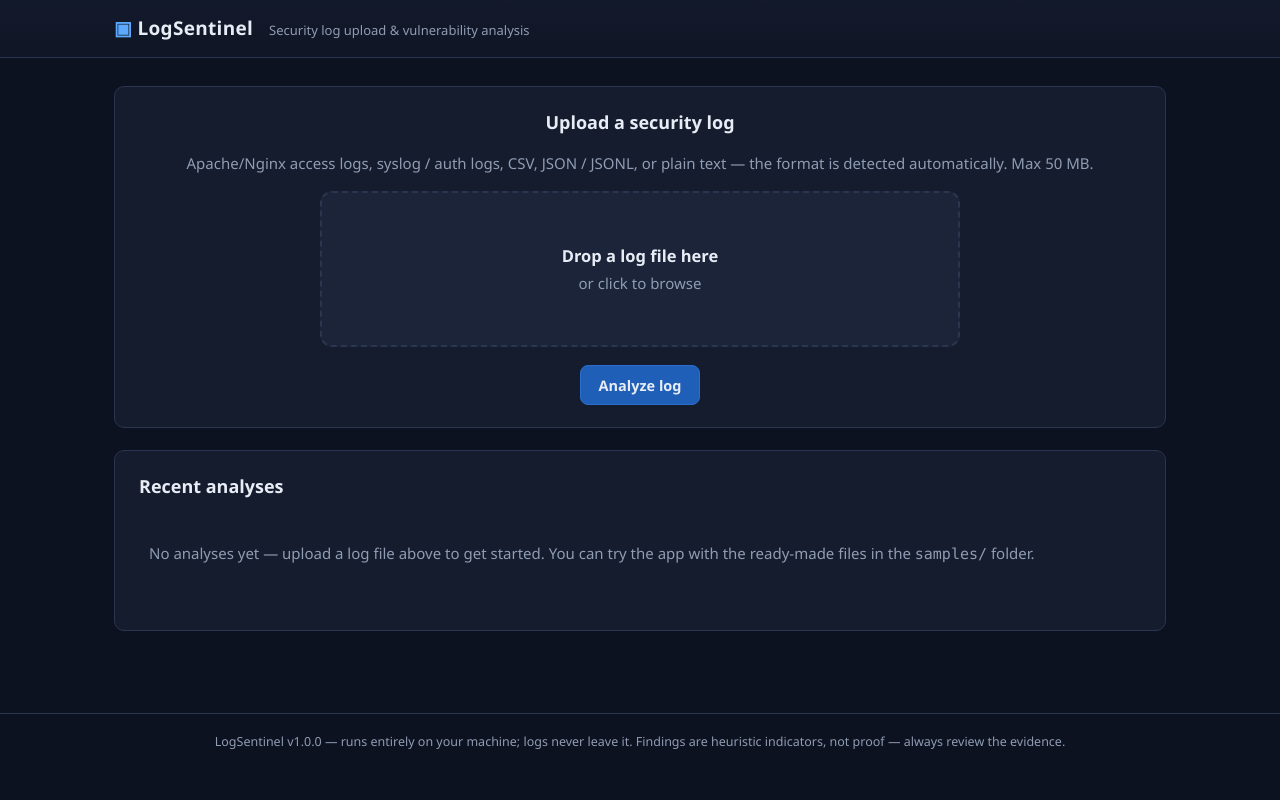
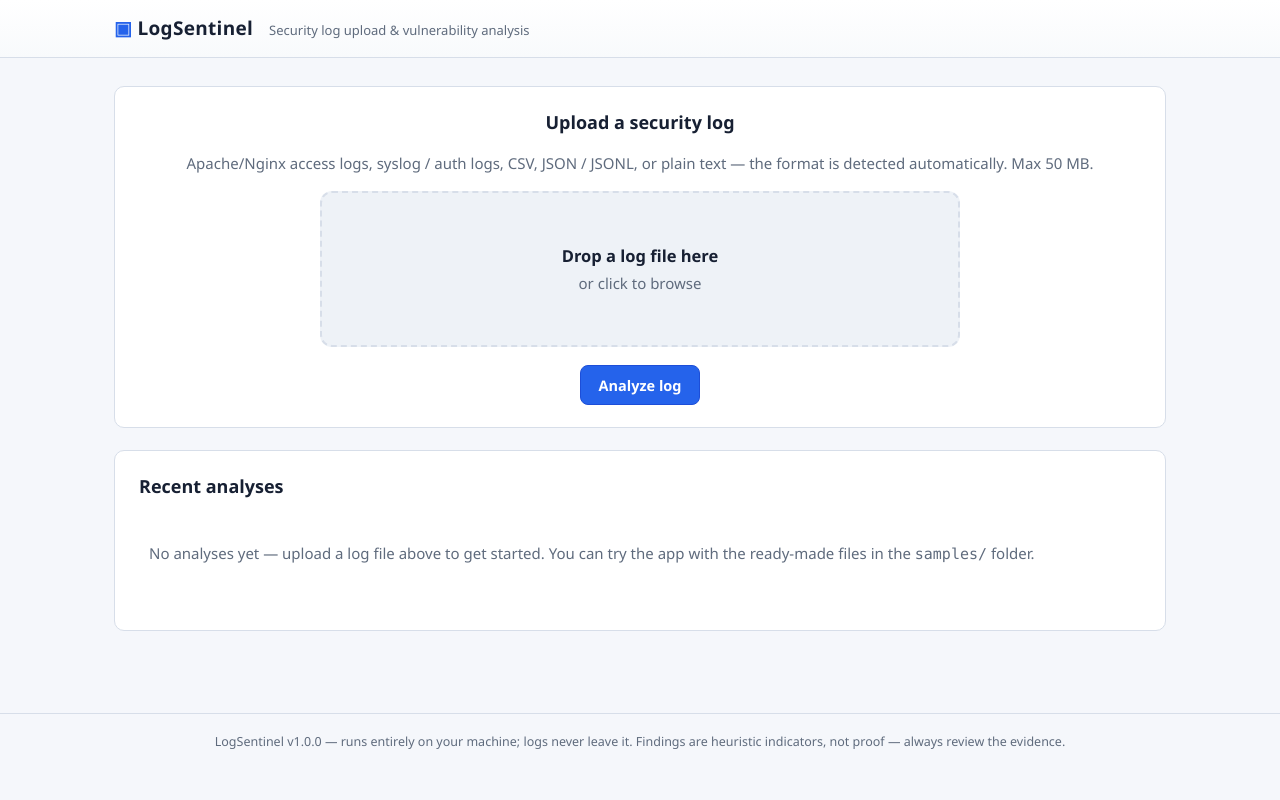
Before and after one commit to maximus-code-repo/factoryai, a Flask app: page / in a window 1280 px wide. Run offline with Flask 3, Linux system fonts and the light colour scheme.

Commit message:
Update website color scheme
Co-authored-by: factory-droid[bot] <138933559+factory-droid[bot]@users.noreply.github.com>

```diff
--- a/static/style.css
+++ b/static/style.css
@@ -1,18 +1,18 @@
-/* LogSentinel - dark security-console theme, no external dependencies */
+/* LogSentinel - light security-console theme, no external dependencies */
 
 :root {
-  --bg: #0d1220;
-  --panel: #151c2e;
-  --panel-2: #1b2438;
-  --border: #2a3550;
-  --text: #e7ecf5;
-  --muted: #8f9cb3;
-  --accent: #5ca9ff;
-  --sev-critical: #ff5c5c;
-  --sev-high: #ff9838;
-  --sev-medium: #ffd23f;
-  --sev-low: #5ca9ff;
-  --ok: #4ade80;
+  --bg: #f5f7fb;
+  --panel: #ffffff;
+  --panel-2: #eef2f7;
+  --border: #d7dee9;
+  --text: #172033;
+  --muted: #5f6b7d;
+  --accent: #2563eb;
+  --sev-critical: #dc2626;
+  --sev-high: #ea580c;
+  --sev-medium: #b77900;
+  --sev-low: #2563eb;
+  --ok: #15803d;
 }
 
 * { box-sizing: border-box; }
@@ -33,7 +33,7 @@ code, .mono { font-family: Consolas, "Cascadia Mono", monospace; }
 /* ---- layout ---- */
 .topbar {
   border-bottom: 1px solid var(--border);
-  background: linear-gradient(180deg, #131a2c, #0f1524);
+  background: linear-gradient(180deg, #ffffff, #f8fafc);
   position: sticky;
   top: 0;
   z-index: 10;
@@ -140,9 +140,9 @@ code, .mono { font-family: Consolas, "Cascadia Mono", monospace; }
   font-family: inherit;
 }
 .btn:hover { border-color: var(--accent); text-decoration: none; }
-.btn.primary { background: #1f5fb8; border-color: #2a6fcb; font-weight: 600; }
-.btn.primary:hover { background: #2470d0; }
-.btn.danger { color: #ffb4b4; border-color: #66343a; background: #2b1a1e; }
+.btn.primary { background: #2563eb; border-color: #1d4ed8; color: #ffffff; font-weight: 600; }
+.btn.primary:hover { background: #1d4ed8; }
+.btn.danger { color: #b91c1c; border-color: #fecaca; background: #fef2f2; }
 .btn.danger:hover { border-color: var(--sev-critical); }
 .btn.small { padding: 4px 12px; font-size: 13px; }
 .inline { display: inline; }
--- a/templates/base.html
+++ b/templates/base.html
@@ -3,7 +3,7 @@
 <head>
   <meta charset="utf-8">
   <meta name="viewport" content="width=device-width, initial-scale=1">
-  <meta name="color-scheme" content="dark">
+  <meta name="color-scheme" content="light">
   <title>{% block title %}LogSentinel{% endblock %}</title>
   <link rel="stylesheet" href="{{ url_for('static', filename='style.css') }}">
 </head>
```
Also changed, not shown: other parts of static/style.css (+23 -23 lines), src/styles.css (+6 -6 lines).
